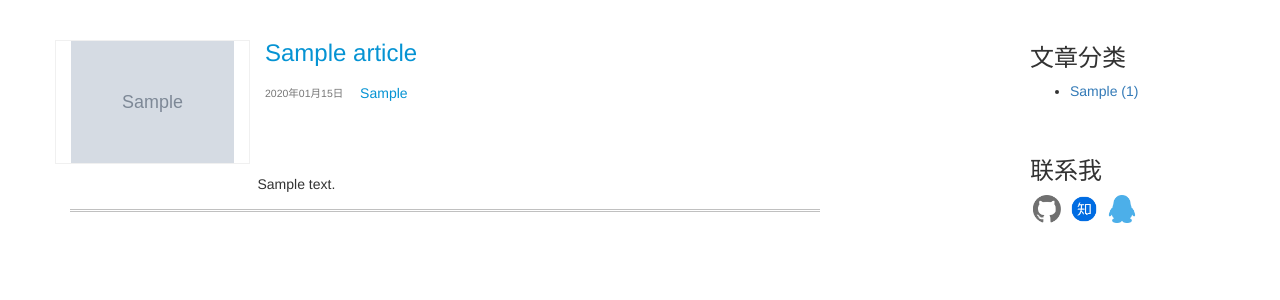
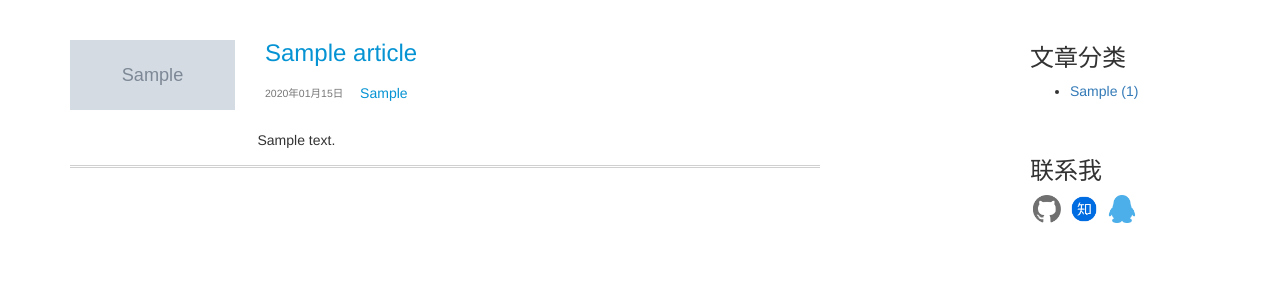
Before and after one commit to thrfox/AmazingCook_blog, a Django app: page / in a window 1280 px wide. Shown: the part 51-351 px from the top of the page. Run offline with Django 3.2, Linux system fonts and the light colour scheme; tables that the repository leaves empty hold one stand-in row (values such as "Sample post"); grey boxes marked "Sample" are stand-in pictures; some libraries are stand-ins or nearby versions.

Commit message:
--新增默认标题图片

```diff
--- a/blog/models.py
+++ b/blog/models.py
@@ -62,7 +62,7 @@ class ArticleTag(models.Model):
 class Article(models.Model):
     title = models.CharField(max_length=100, verbose_name='标题')  # 标题
     # author = models.ForeignKey(Users, verbose_name='作者')  # 作者, 默认值为用户名
-    head_image = models.URLField(max_length=200, verbose_name='文章头图片外链', blank=True)
+    head_image = models.CharField(max_length=1000, verbose_name='文章头图片外链', blank=True)
     category = models.ForeignKey(ArticleCategory, verbose_name='文章类别')  # 文章类别，选项选择
     tag = models.ManyToManyField(ArticleTag, max_length=50, verbose_name='标签')
     content = MarkdownxField(blank=True, null=True, verbose_name='正文')  # 文章正文，可为空，富表单
@@ -89,5 +89,5 @@ def from_content_get_image_url(sender, instance, *args, **kwargs):
         try:
             url = re.search(recomp, instance.content[:500]).group(0)
         except AttributeError:
-            url = 'https://www.test.com'
+            url = '/static/images/post-default.png'
         instance.head_image = url
--- a/blog/templatetags/custom_markdown.py
+++ b/blog/templatetags/custom_markdown.py
@@ -35,5 +35,4 @@ def clear_css_img(value):
     value = re.sub(imgtag, imgurl, value)
     value = re.sub(r'<h\d>', '<p>', value)
     value = re.sub(r'</h\d>', '</p>', value)
-    print(value)
     return value
--- a/blog/views.py
+++ b/blog/views.py
@@ -10,7 +10,7 @@ from blog.models import Article, ArticleCategory
 # 首页
 # 分页页码默认设为1
 def home(request, num=1):
-    articles_data = Article.objects.all().order_by('-post_time')[0 + (10 * (num - 1)):9 + (10 * (num - 1))]  # 文章
+    articles_data = Article.objects.all().order_by('-post_time')  # 文章
     sidebar_category = ArticleCategory.objects.values('category').distinct().annotate(
         num_articles=Count('article'))  # 文章分类统计
 
--- a/static/css/main.css
+++ b/static/css/main.css
@@ -1,5 +1,5 @@
 .post-article {
-    border-bottom: 3px #c0c0c0 double;
+    border-bottom: 3px #d0d0d0 double;
     border-radius: 4px 4px 0 0;
     padding-bottom: 5px;
     margin-bottom: 1em;
@@ -11,8 +11,13 @@
 }
 
 .post-image {
-    border: 1px #f0f0f0 solid;
     margin-top: 20px;
+}
+
+.post-image img {
+    width: 100%;
+    height: 70px;
+    max-height: 70px;
 }
 
 @media screen and (max-width: 768px) {
```
Also changed, not shown: static/images/post-default.png (added).
